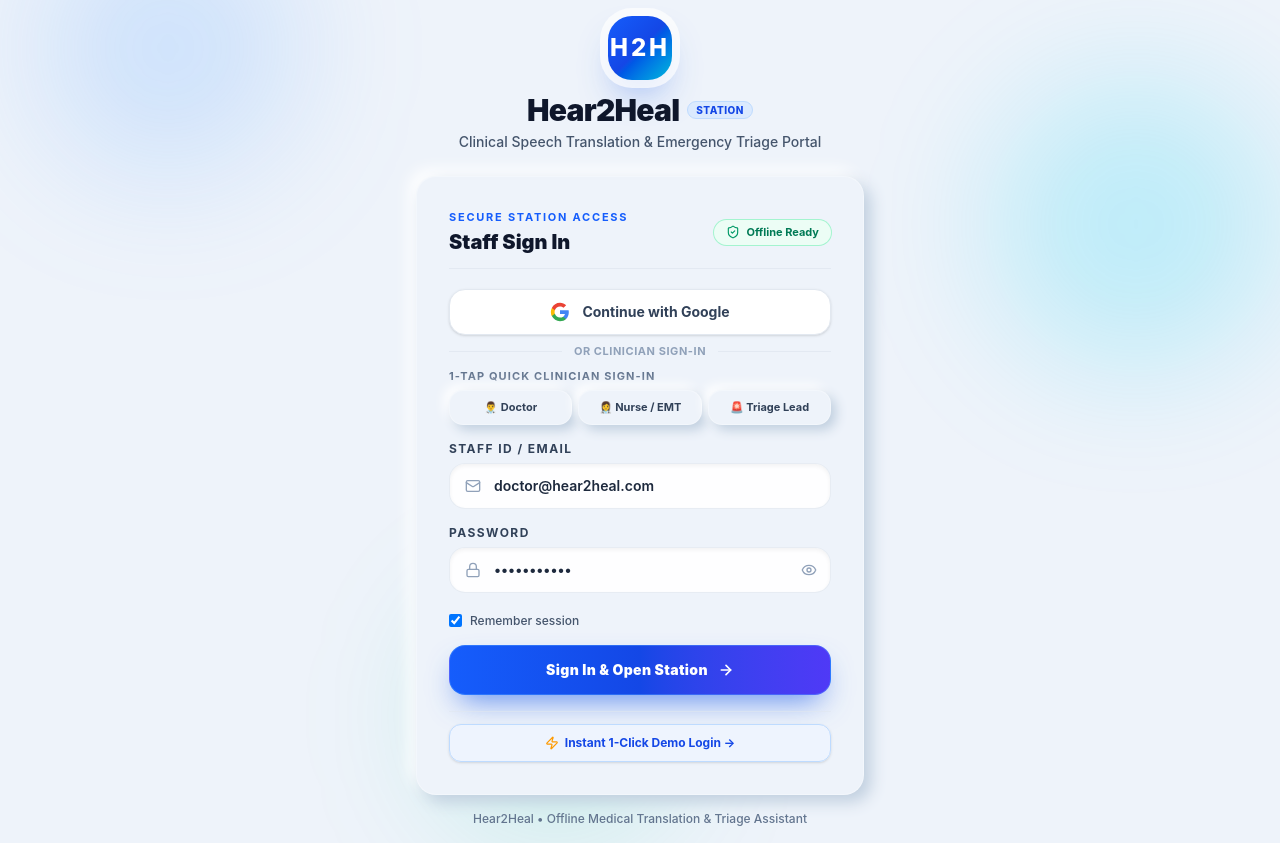
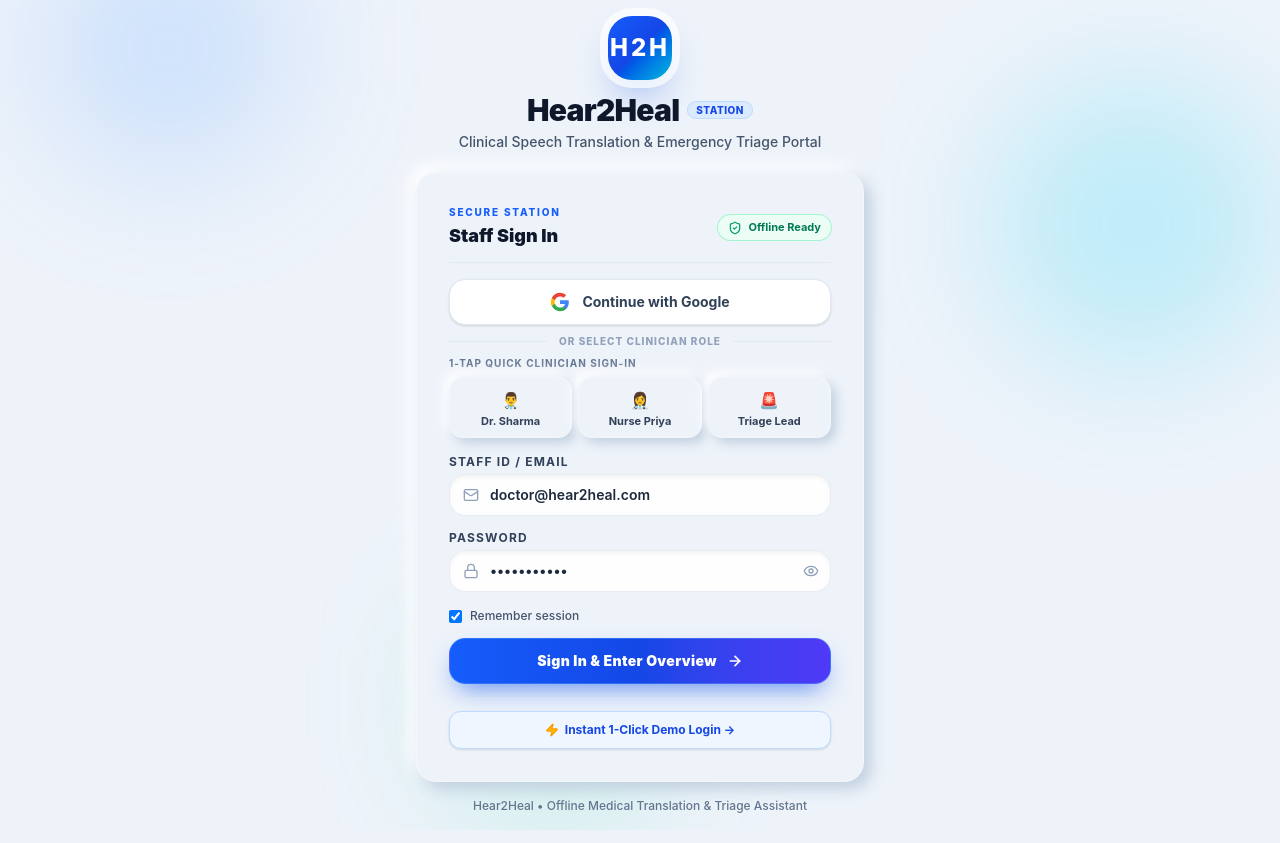
Before and after one commit to roshankrsahu2005/HACKTHON, a React (Vite) app in the folder frontend/: page / in a window 1280 px wide. Built offline with nearby package versions, Linux system fonts and the light colour scheme; no server answers.

Commit message:
fix(auth): clean up login form events and instant 1-tap sign-in pathways

```diff
--- a/frontend/src/components/screens/LoginScreen.tsx
+++ b/frontend/src/components/screens/LoginScreen.tsx
@@ -1,5 +1,5 @@
 import React, { useState } from 'react';
-import { Lock, Mail, ArrowRight, Eye, EyeOff, ShieldCheck, Zap, Activity, Globe, HeartPulse, Sparkles, CheckCircle2 } from 'lucide-react';
+import { Lock, Mail, ArrowRight, Eye, EyeOff, ShieldCheck, Sparkles, CheckCircle2, Zap, UserCheck, Stethoscope } from 'lucide-react';
 import {
   isSupabaseConfigured,
   getSupabaseClient,
@@ -24,17 +24,16 @@
 
   const executeLogin = (user: AppUser) => {
     setIsLoading(true);
-    setStatusMessage(`Entering Portal as ${user.name}...`);
+    setStatusMessage(`Entering workstation as ${user.name}...`);
     setTimeout(() => {
       setIsLoading(false);
       onLoginSuccess(user);
-    }, 250);
+    }, 150);
   };
 
-  const handleSubmit = (e?: React.FormEvent | React.MouseEvent) => {
+  const handleSubmit = (e?: React.FormEvent) => {
     if (e) {
       e.preventDefault();
-      e.stopPropagation();
     }
 
     const trimmedEmail = email.trim() || 'doctor@hear2heal.com';
@@ -42,17 +41,17 @@
       ? trimmedEmail.split('@')[0]
       : trimmedEmail;
 
-    // Fire Supabase auth in background (non-blocking)
+    // Supabase background auth attempt (non-blocking)
     try {
       const client = getSupabaseClient();
       if (client && isSupabaseConfigured()) {
         client.auth.signInWithPassword({
           email: trimmedEmail.includes('@') ? trimmedEmail : `${trimmedEmail}@hear2heal.com`,
           password: password || 'password123'
-        }).catch(() => {});
+        }).catch(() => { });
       }
     } catch {
-      // Ignore background auth error
+      // Non-blocking fallback
     }
 
     executeLogin({
@@ -77,7 +76,7 @@
     }
 
     setIsLoading(true);
-    setStatusMessage('Connecting with Google...');
+    setStatusMessage('Authenticating with Google...');
 
     try {
       const client = getSupabaseClient();
@@ -99,7 +98,7 @@
         }
       }
     } catch (err) {
-      console.warn('Google sign in note:', err);
+      console.warn('Google sign-in note:', err);
     }
 
     // Direct Google Clinician Session fallback
@@ -109,19 +108,19 @@
         name: 'Dr. Clinician (Google)',
         email: 'clinician.google@hear2heal.com'
       });
-    }, 300);
+    }, 150);
   };
 
   return (
     <div className="min-h-screen w-full flex flex-col items-center justify-center p-4 relative font-sans text-slate-800 overflow-hidden bg-[#eef3fa]">
-      {/* Dynamic Background Glows */}
+      {/* Background Soft Glows */}
       <div className="absolute -top-20 left-10 h-64 w-64 rounded-full bg-blue-400/20 blur-3xl pointer-events-none" />
       <div className="absolute right-0 top-20 h-72 w-72 rounded-full bg-cyan-400/20 blur-3xl pointer-events-none" />
       <div className="absolute bottom-0 left-1/3 h-64 w-64 rounded-full bg-emerald-400/15 blur-3xl pointer-events-none" />
 
       <div className="w-full max-w-md relative z-10">
         {/* Brand Header */}
-        <div className="text-center mb-6">
+        <div className="text-center mb-5">
           <div className="inline-flex items-center justify-center w-16 h-16 rounded-[24px] bg-gradient-to-br from-blue-600 via-blue-700 to-cyan-500 text-white shadow-[0_20px_40px_-15px_rgba(37,99,235,0.8)] mb-3 ring-8 ring-white/70">
             <span className="font-extrabold text-2xl tracking-[0.12em]">H2H</span>
           </div>
@@ -136,21 +135,21 @@
           </p>
         </div>
 
-        {/* Main Neumorphic Card */}
+        {/* Main Card */}
         <div className="neu-card rounded-[32px] p-6 sm:p-8 border border-white/80 shadow-2xl relative overflow-hidden">
           {/* Top Status Header */}
-          <div className="mb-5 pb-3 border-b border-slate-200/80 flex items-center justify-between">
+          <div className="mb-4 pb-3 border-b border-slate-200/80 flex items-center justify-between">
             <div>
-              <p className="text-[11px] font-bold uppercase tracking-[0.16em] text-blue-600">Secure Station Access</p>
-              <h2 className="text-xl font-black text-slate-900 mt-0.5">Staff Sign In</h2>
+              <p className="text-[10px] font-extrabold uppercase tracking-[0.18em] text-blue-600">Secure Station</p>
+              <h2 className="text-lg font-black text-slate-900 mt-0.5">Staff Sign In</h2>
             </div>
-            <span className="text-[11px] font-bold text-emerald-700 bg-emerald-50 px-3 py-1 rounded-full flex items-center gap-1.5 ring-1 ring-emerald-200">
+            <span className="text-[11px] font-bold text-emerald-700 bg-emerald-50 px-2.5 py-1 rounded-full flex items-center gap-1.5 ring-1 ring-emerald-200">
               <ShieldCheck className="w-3.5 h-3.5 text-emerald-600" />
               <span>Offline Ready</span>
             </span>
           </div>
 
-          {/* Sign in with Google Button */}
+          {/* Continue with Google Button */}
           <button
             type="button"
             onClick={handleGoogleSignIn}
@@ -179,51 +178,54 @@
           </button>
 
           {/* Divider */}
-          <div className="relative flex items-center justify-center my-4">
+          <div className="relative flex items-center justify-center my-3.5">
             <div className="border-t border-slate-200/80 w-full" />
-            <span className="bg-[#eef3fa] px-3 text-[11px] font-bold text-slate-400 uppercase tracking-wider absolute">
-              or clinician sign-in
+            <span className="bg-[#eef3fa] px-3 text-[10px] font-extrabold text-slate-400 uppercase tracking-widest absolute">
+              or select clinician role
             </span>
           </div>
 
-          {/* Quick Role Selection Pills */}
+          {/* 1-Tap Quick Clinician Preset Buttons */}
           <div className="mb-4">
-            <label className="block text-[11px] font-bold text-slate-500 mb-1.5 uppercase tracking-[0.1em]">
+            <label className="block text-[10px] font-bold text-slate-500 mb-1.5 uppercase tracking-[0.1em]">
               1-Tap Quick Clinician Sign-In
             </label>
             <div className="grid grid-cols-3 gap-1.5">
               <button
                 type="button"
                 onClick={() => handleQuickRoleSelect('Dr. Sharma', 'doctor@hear2heal.com')}
-                className="py-2 px-2 rounded-xl neu-button text-[11px] font-bold text-slate-700 hover:text-blue-700 hover:border-blue-400 cursor-pointer transition-all text-center truncate"
+                className="py-2.5 px-2 rounded-xl neu-button text-[11px] font-bold text-slate-700 hover:text-blue-700 hover:border-blue-400 cursor-pointer transition-all text-center truncate flex flex-col items-center gap-1"
               >
-                👨‍⚕️ Doctor
+                <span className="text-base">👨‍⚕️</span>
+                <span className="leading-none">Dr. Sharma</span>
               </button>
               <button
                 type="button"
                 onClick={() => handleQuickRoleSelect('Nurse Priya', 'nurse@hear2heal.com')}
-                className="py-2 px-2 rounded-xl neu-button text-[11px] font-bold text-slate-700 hover:text-blue-700 hover:border-blue-400 cursor-pointer transition-all text-center truncate"
+                className="py-2.5 px-2 rounded-xl neu-button text-[11px] font-bold text-slate-700 hover:text-blue-700 hover:border-blue-400 cursor-pointer transition-all text-center truncate flex flex-col items-center gap-1"
               >
-                👩‍⚕️ Nurse / EMT
+                <span className="text-base">👩‍⚕️</span>
+                <span className="leading-none">Nurse Priya</span>
               </button>
               <button
                 type="button"
-                onClick={() => handleQuickRoleSelect('Triage Officer', 'triage@hear2heal.com')}
-                className="py-2 px-2 rounded-xl neu-button text-[11px] font-bold text-slate-700 hover:text-blue-700 hover:border-blue-400 cursor-pointer transition-all text-center truncate"
+                onClick={() => handleQuickRoleSelect('Triage Lead', 'triage@hear2heal.com')}
+                className="py-2.5 px-2 rounded-xl neu-button text-[11px] font-bold text-slate-700 hover:text-blue-700 hover:border-blue-400 cursor-pointer transition-all text-center truncate flex flex-col items-center gap-1"
               >
-                🚨 Triage Lead
+                <span className="text-base">🚨</span>
+                <span className="leading-none">Triage Lead</span>
               </button>
             </div>
           </div>
 
           {/* Form */}
-          <form onSubmit={handleSubmit} className="space-y-4">
+          <form onSubmit={handleSubmit} className="space-y-3.5">
             <div>
-              <label className="block text-xs font-bold text-slate-700 mb-1.5 uppercase tracking-[0.12em]">
+              <label className="block text-xs font-bold text-slate-700 mb-1 uppercase tracking-[0.1em]">
                 Staff ID / Email
               </label>
               <div className="relative flex items-center">
-                <div className="absolute left-4 text-slate-400">
+                <div className="absolute left-3.5 text-slate-400">
                   <Mail className="w-4 h-4" />
                 </div>
                 <input
@@ -231,17 +233,17 @@
                   value={email}
                   onChange={(e) => setEmail(e.target.value)}
                   placeholder="Enter your email or username"
-                  className="w-full pl-11 pr-3 py-3 text-sm font-semibold rounded-2xl border border-slate-200/80 bg-white/90 focus:outline-none focus:ring-4 focus:ring-blue-500/15 focus:border-blue-500 shadow-inner"
+                  className="w-full pl-10 pr-3 py-2.5 text-sm font-semibold rounded-2xl border border-slate-200/80 bg-white/90 focus:outline-none focus:ring-4 focus:ring-blue-500/15 focus:border-blue-500 shadow-inner"
                 />
               </div>
             </div>
 
             <div>
-              <div className="flex items-center justify-between mb-1.5">
-                <label className="text-xs font-bold text-slate-700 uppercase tracking-[0.12em]">Password</label>
+              <div className="flex items-center justify-between mb-1">
+                <label className="text-xs font-bold text-slate-700 uppercase tracking-[0.1em]">Password</label>
               </div>
               <div className="relative flex items-center">
-                <div className="absolute left-4 text-slate-400">
+                <div className="absolute left-3.5 text-slate-400">
                   <Lock className="w-4 h-4" />
                 </div>
                 <input
@@ -249,19 +251,19 @@
                   value={password}
                   onChange={(e) => setPassword(e.target.value)}
                   placeholder="Enter your password"
-                  className="w-full pl-11 pr-11 py-3 text-sm font-semibold rounded-2xl border border-slate-200/80 bg-white/90 focus:outline-none focus:ring-4 focus:ring-blue-500/15 focus:border-blue-500 shadow-inner"
+                  className="w-full pl-10 pr-10 py-2.5 text-sm font-semibold rounded-2xl border border-slate-200/80 bg-white/90 focus:outline-none focus:ring-4 focus:ring-blue-500/15 focus:border-blue-500 shadow-inner"
                 />
                 <button
                   type="button"
                   onClick={() => setShowPassword(!showPassword)}
-                  className="absolute right-3.5 text-slate-400 hover:text-slate-600 cursor-pointer transition-colors"
+                  className="absolute right-3 text-slate-400 hover:text-slate-600 cursor-pointer transition-colors"
                 >
                   {showPassword ? <EyeOff className="w-4 h-4" /> : <Eye className="w-4 h-4" />}
                 </button>
               </div>
             </div>
 
-            <div className="flex items-center justify-between pt-1 text-xs">
+            <div className="flex items-center justify-between pt-0.5 text-xs">
               <label className="flex items-center gap-2 text-slate-600 font-medium cursor-pointer">
                 <input
                   type="checkbox"
@@ -276,7 +278,7 @@
             <button
               type="submit"
               disabled={isLoading}
-              className="w-full mt-2 py-3.5 px-6 rounded-2xl bg-gradient-to-r from-blue-600 via-blue-700 to-indigo-600 hover:from-blue-700 hover:to-indigo-700 text-white font-black text-sm tracking-wide transition-all active:scale-[0.98] cursor-pointer flex items-center justify-center gap-2.5 disabled:opacity-75 shadow-[0_14px_30px_-10px_rgba(37,99,235,0.75)] border border-blue-400/40"
+              className="w-full mt-2 py-3 px-6 rounded-2xl bg-gradient-to-r from-blue-600 via-blue-700 to-indigo-600 hover:from-blue-700 hover:to-indigo-700 text-white font-black text-sm tracking-wide transition-all active:scale-[0.98] cursor-pointer flex items-center justify-center gap-2.5 disabled:opacity-75 shadow-[0_12px_26px_-8px_rgba(37,99,235,0.7)] border border-blue-400/40"
             >
               {isLoading ? (
                 <>
@@ -285,21 +287,21 @@
                 </>
               ) : (
                 <>
-                  <span>Sign In & Open Station</span>
+                  <span>Sign In & Enter Overview</span>
                   <ArrowRight className="w-4 h-4 stroke-[2.5]" />
                 </>
               )}
             </button>
           </form>
 
-          {/* 1-Click Instant Demo Login button */}
-          <div className="mt-4 pt-3 border-t border-slate-200/60 text-center">
+          {/* 1-Click Instant Demo Login */}
+          <div className="mt-3.5 pt-3 border-t border-slate-200/60 text-center">
             <button
               type="button"
-              onClick={() => handleQuickRoleSelect('Emergency Doctor', 'demo@hear2heal.com')}
-              className="w-full py-2.5 px-3 rounded-xl bg-blue-50/80 hover:bg-blue-100/80 border border-blue-200 text-blue-700 text-xs font-bold transition-all cursor-pointer flex items-center justify-center gap-1.5 shadow-sm"
+              onClick={() => handleQuickRoleSelect('Emergency Clinician', 'demo@hear2heal.com')}
+              className="w-full py-2.5 px-3 rounded-xl bg-blue-50 hover:bg-blue-100 border border-blue-200 text-blue-700 text-xs font-bold transition-all cursor-pointer flex items-center justify-center gap-1.5 shadow-sm active:scale-[0.98]"
             >
-              <Zap className="w-3.5 h-3.5 text-amber-500" />
+              <Zap className="w-3.5 h-3.5 text-amber-500 fill-amber-400" />
               <span>Instant 1-Click Demo Login &rarr;</span>
             </button>
           </div>
```
